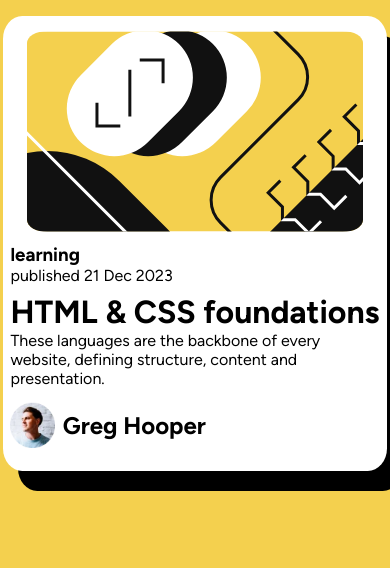
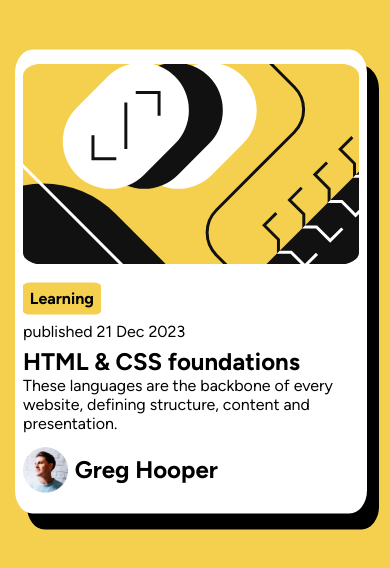
Before and after one commit to Endy1381/blog-preview, a plain HTML site: page index.html in a window 390 px wide. Drawn offline with Linux system fonts and the light colour scheme.

Commit message:
Update style.css
updated the shadow and margin to be a bit tinier for small device

```diff
--- a/css/style.css
+++ b/css/style.css
@@ -18,6 +18,7 @@ body {
     justify-content: center;
     text-align: center;
     align-items: center;
+    transform: translateY(7%);
 }
 .smain {
     display: inline-block;
@@ -25,6 +26,7 @@ body {
     padding: 2%;
     border-radius: 5%;
     box-shadow: 15px 20px;
+
 }
 .acc {
     display: flex;
@@ -56,3 +58,13 @@ div {
     margin-bottom: 2%;
     margin-top: 2%;
 }
+
+@media only screen and (max-width: 600px) {
+    .smain {
+        display: inline-block;
+        padding: 2%;
+        border-radius: 5%;
+        box-shadow: 12px 16px;
+        margin-right: 2%;
+    }
+}
--- a/index.html
+++ b/index.html
@@ -7,6 +7,7 @@
   <link rel="icon" type="image/png" sizes="32x32" href="./assets/images/favicon-32x32.png">
   <link rel="stylesheet" href="css/style.css">
   <title>Frontend Mentor | Blog preview card</title>
+
 
   <!-- Feel free to remove these styles or customise in your own stylesheet 👍 -->
 </head>
@@ -19,11 +20,11 @@
       </div>
       <div class="noti">
         <div class="sub">
-          <h3>learning</h3>
+          <h4>Learning</h4>
           <p>published 21 Dec 2023</p>
         </div>
         <div class="text">
-          <h1>HTML & CSS foundations</h1>
+          <h2>HTML & CSS foundations</h2>
           <p>These languages are the backbone of every <br /> website, defining structure, content and <br /> presentation.</p>
         </div>
         <div class="acc">
```
